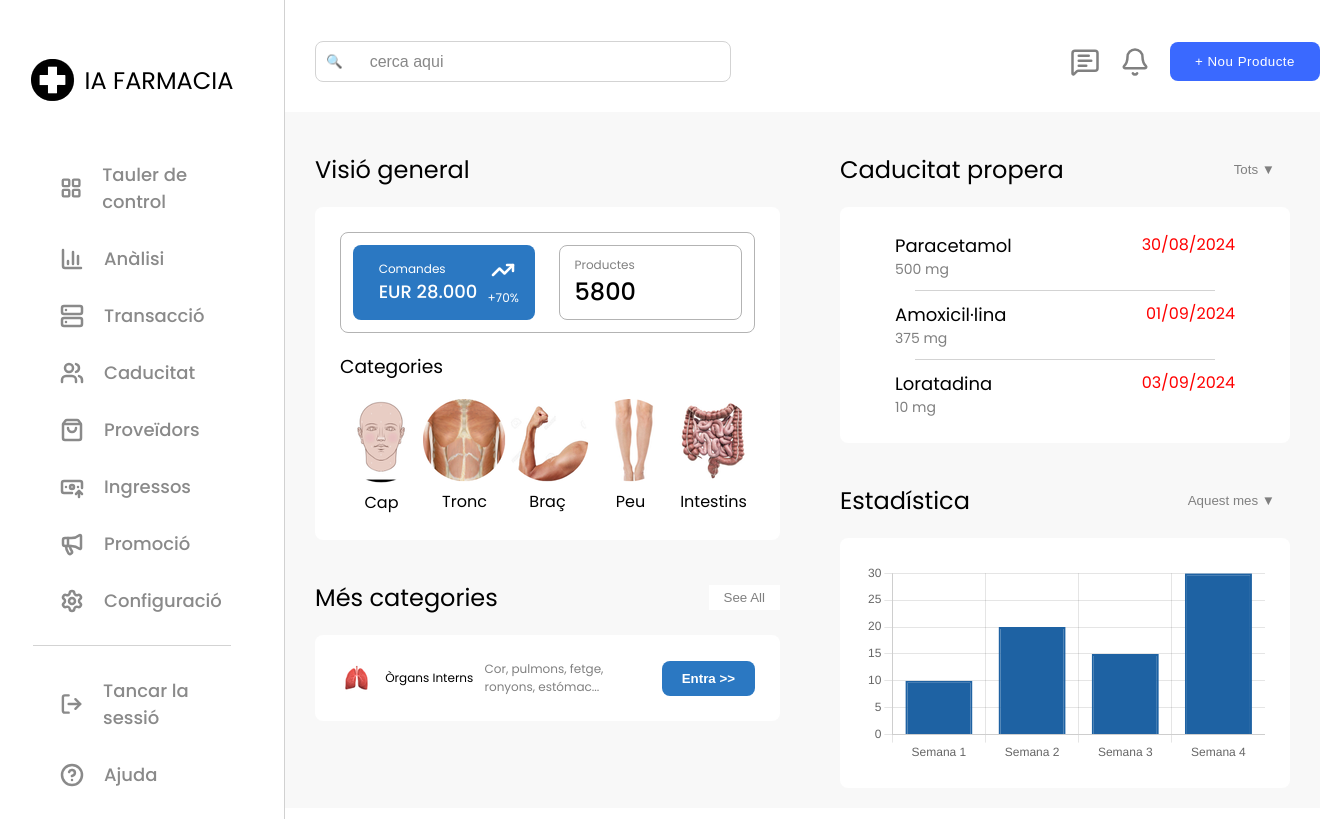
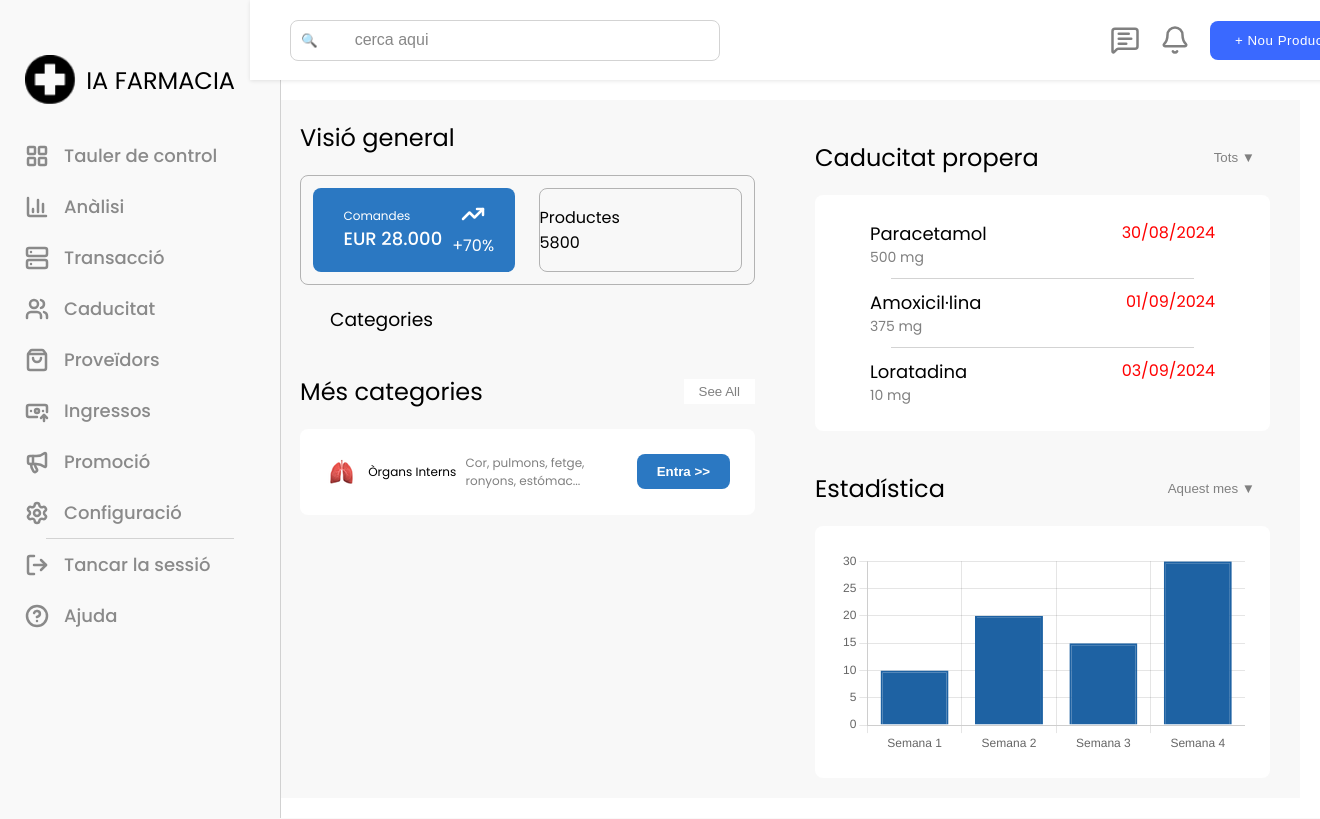
Before and after one commit to GavinCartier/pharmaceutical-ai, a Flask app: page / in a window 1320 px wide. Run offline with Flask 3, Linux system fonts and the light colour scheme.

Commit message:
Sidebar and header component fixed

```diff
--- a/static/css/header.css
+++ b/static/css/header.css
@@ -1,29 +1,43 @@
 .header {
+    position: fixed;
+    top: 0;
+    left: 250px; /* EXACTLY the width of the sidebar */
+    width: calc(100% - 250px);
+    height: 80px;
+    background-color: white;
+    z-index: 1001;
+
     display: flex;
     flex-direction: row;
     justify-content: space-between;
     align-items: center;
+
+    padding: 0 40px;
+    box-shadow: 0px 1px 4px rgba(0, 0, 0, 0.1);
 }
 
+
+
+/* Icon size */
 .header svg {
     width: 30px;
     height: 30px;
     color: gray;
 }
 
+/* Search bar */
 .searchbar {
     display: flex;
     border: 1px solid lightgray;
     border-radius: 8px;
     flex-direction: row;
-    margin: 30px;
     width: 40%;
 }
 
 .searchbar input {
     border: none;
     outline: none;
-    padding: 10px 0;
+    padding: 10px;
 }
 
 .searchbar input::placeholder {
@@ -35,6 +49,7 @@
     padding-left: 10px;
 }
 
+/* Notification & Button container */
 .options {
     display: flex;
     flex-direction: row;
@@ -42,6 +57,7 @@
     gap: 20px;
 }
 
+/* Blue CTA Button */
 .options button {
     background-color: #3a69ff;
     color: white;
@@ -49,4 +65,6 @@
     letter-spacing: 0.5px;
     padding: 12px 25px;
     border-radius: 8px;
+    border: none;
+    cursor: pointer;
 }
--- a/static/css/sidebar.css
+++ b/static/css/sidebar.css
@@ -1,41 +1,61 @@
+/* Sidebar container */
+.sidebar {
+    position: fixed;            /* Stay fixed to the side */
+    top: 0;
+    left: 0;
+    height: 100vh;              /* Full height of viewport */
+    width: 250px;               /* Sidebar width */
+    padding-top: 30px;
+    padding-left: 15px;
+    padding-right: 15px;
+    background-color: #f9f9f9;  /* Light background */
+    border-right: 1px solid #d1d1d1;
+    font-family: 'Poppins', sans-serif;
+    z-index: 1000;
+}
+
+/* Top section with logo and title */
+.sidebar-top {
+    display: flex;
+    flex-direction: row;
+    align-items: center;
+    justify-content: flex-start;
+    height: 100px;
+    gap: 10px;
+    padding-left: 10px;
+}
+
+/* Logo image */
 .sidebar-top-image {
     object-fit: contain;
+    height: 50px; /* Adjust as needed */
 }
 
+/* Navigation list */
 .sidebar-list {
     list-style-type: none;
-    text-align: left;
+    margin: 0;
+    padding: 0;
     color: #8a8a8a;
 }
 
-.sidebar {
-    padding-top: 30px;
-    padding-right: 20px;
-    width: 300px;
-    font-family: 'Poppins', sans-serif;
-    border-right: 1px solid #d1d1d1;
+/* Each list item */
+.sidebar-list-item {
+    display: flex;
+    align-items: center;
+    justify-content: flex-start;
+    gap: 15px;
+    padding: 12px 10px;
+    cursor: pointer;
+    transition: background 0.2s ease;
 }
 
-.sidebar-top {
-    display: flex;
-    flex-direction: horizontal;
-    align-items: center;
-    justify-content: center;
-    height: 100px;
-    gap: 10px;
+.sidebar-list-item:hover {
+    background-color: #eeeeee;
+    border-radius: 6px;
 }
 
-.sidebar-top-image {
-    object-fit: contain;
-}
-
-.sidebar-list-item {
-    display: flex;
-    gap: 20px;
-    padding: 15px 20px;
-    align-items: center;
-}
-
+/* Icons and text */
 .sidebar a {
     text-decoration: none;
     color: #8a8a8a;
@@ -43,12 +63,15 @@
     font-weight: 500;
 }
 
+/* Optional: style SVG icons */
 .sidebar-list-item svg {
     stroke-width: 2.5;
 }
 
+/* Divider line */
 hr {
     width: 75%;
     margin: 0 auto;
-    border: none; border-top: 1px solid lightgray;
+    border: none;
+    border-top: 1px solid lightgray;
 }
--- a/static/css/styles.css
+++ b/static/css/styles.css
@@ -62,3 +62,9 @@ button {
     color: #0066cc;
     text-decoration: none;
 }
+
+.main-content {
+    margin-left: 250px; /* same as sidebar width */
+    margin-top: 80px;   /* same as header height */
+    padding: 20px;
+}
--- a/templates/components/overview.html
+++ b/templates/components/overview.html
@@ -5,11 +5,8 @@
  -->
 
 <!-- Title -->
-<div class="title">
-    <h2>Visió general</h2>
-</div>
-
-<div class="content">
+<h2>Visió general</h2>
+<div class="overview-content">
     <!-- Section for displaying income & product -->
     <div class="overview-content-income">
         <!-- Section for displaying the amount of orders -->
@@ -26,73 +23,19 @@
             <!-- Graph and arrow section to the right -->
              <div class="overview-content-income-orders-graph">
                 <i data-lucide="trending-up"></i>
-                <div
-                    style="font-size: 12px"
-                >+70%</div>
+                <div>+70%</div>
             </div>
         </div>
         <!-- Section for displaying the amount of products -->
         <div class="overview-content-income-products">
             <!-- Text section to the left -->
-            <div class="overview-content-income-products-text">
-                <div
-                    style="font-size: 12px; color: gray"
-                >Productes</div>
-                <div
-                    style="font-size: 24px; font-weight: 500"
-                >5800</div>
+            <div>
+                <p>Productes</br>5800</p>
             </div>
         </div>
     </div>
     <!-- Section for listing categories -->
-     <div>
+     <section>
         <h3>Categories</h3>
-        <div class="overview-content-categories">
-            <div class="overview-content-category">
-                <img
-                    src="../static/images/Cap.png"
-                    alt="Cap"
-                >
-                <div>
-                    Cap
-                </div>
-            </div>
-            <div class="overview-content-category">
-                <img
-                    src="../static/images/Tronc.png"
-                    alt="Tronc"
-                >
-                <div>
-                    Tronc
-                </div>
-            </div>
-            <div class="overview-content-category">
-                <img
-                    src="../static/images/Brac.png"
-                    alt="Braç"
-                >
-                <div>
-                    Braç
-                </div>
-            </div>
-            <div class="overview-content-category">
-                <img
-                    src="../static/images/Peu.png"
-                    alt="Peu"
-                >
-                <div>
-                    Peu
-                </div>
-            </div>
-            <div class="overview-content-category">
-                <img
-                    src="../static/images/Intestins.png"
-                    alt="Intestins"
-                >
-                <div>
-                    Intestins
-                </div>
-            </div>
-        </div>
-    </div>
+     </section>
 </div>
--- a/templates/ctindex.html
+++ b/templates/ctindex.html
@@ -10,7 +10,10 @@
 </head>
 <body>
     {% include 'components/sidebar.html' %}
-    {% include 'controltable.html' %}
+    <div style="display: flex; flex-direction: column">
+        {% include 'components/header.html' %}
+        {% include 'controltable.html' %}
+      </div>
 </body>
 </html>
 <script>
--- a/templates/index.html
+++ b/templates/index.html
@@ -10,10 +10,11 @@
 </head>
 <body>
     {% include 'components/sidebar.html' %}
-    <div style="display: flex; flex-direction: column">
-      {% include 'components/header.html' %}
-      {% include 'dashboard.html' %}
+    {% include 'components/header.html' %}
+    <div class="main-content">
+        {% include 'dashboard.html' %}
     </div>
+
 
 </body>
 </html>
```
Also changed, not shown: static/css/controltable.css (+7 -3 lines), templates/components/ctoverview.html (+6 -12 lines).
